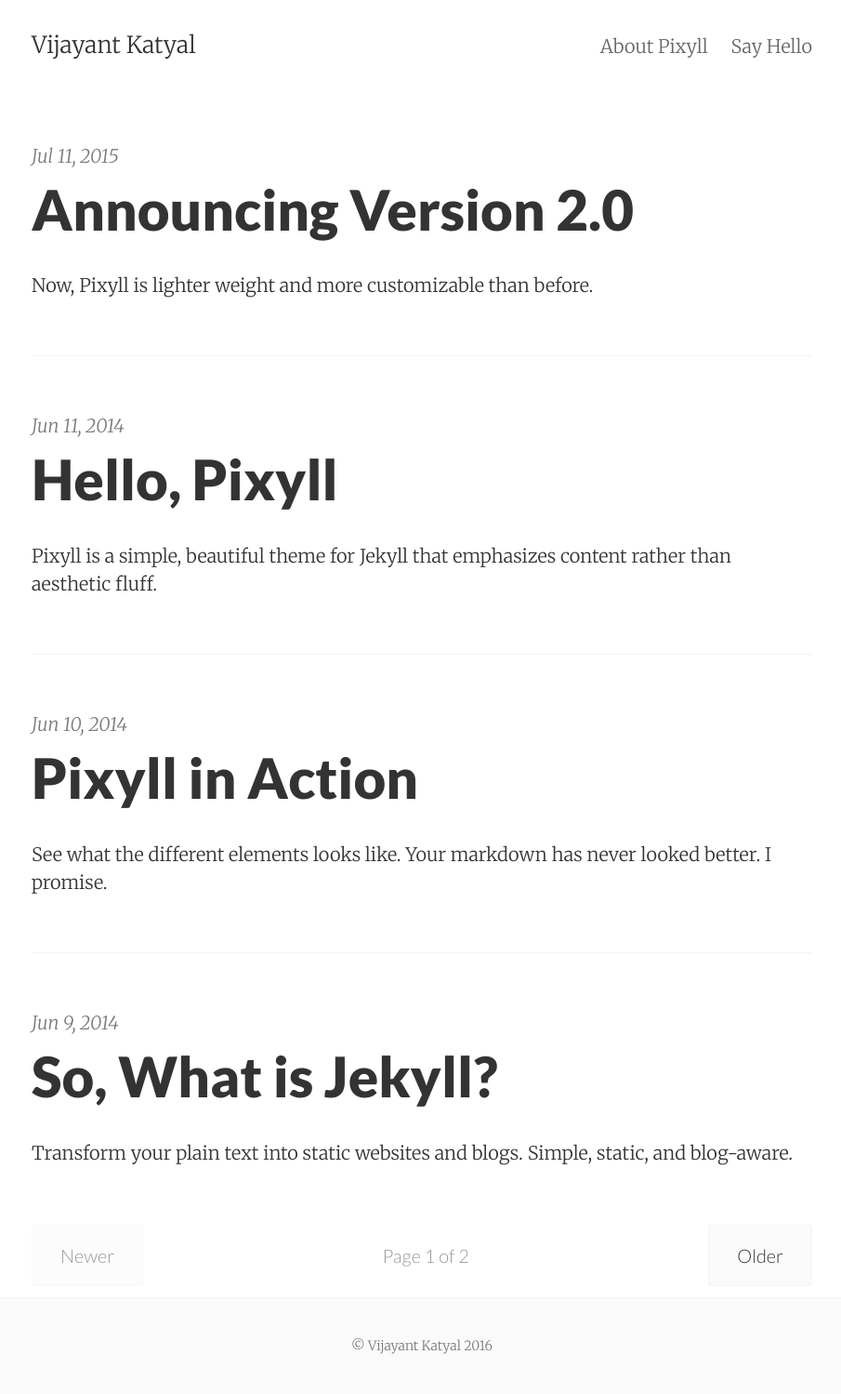
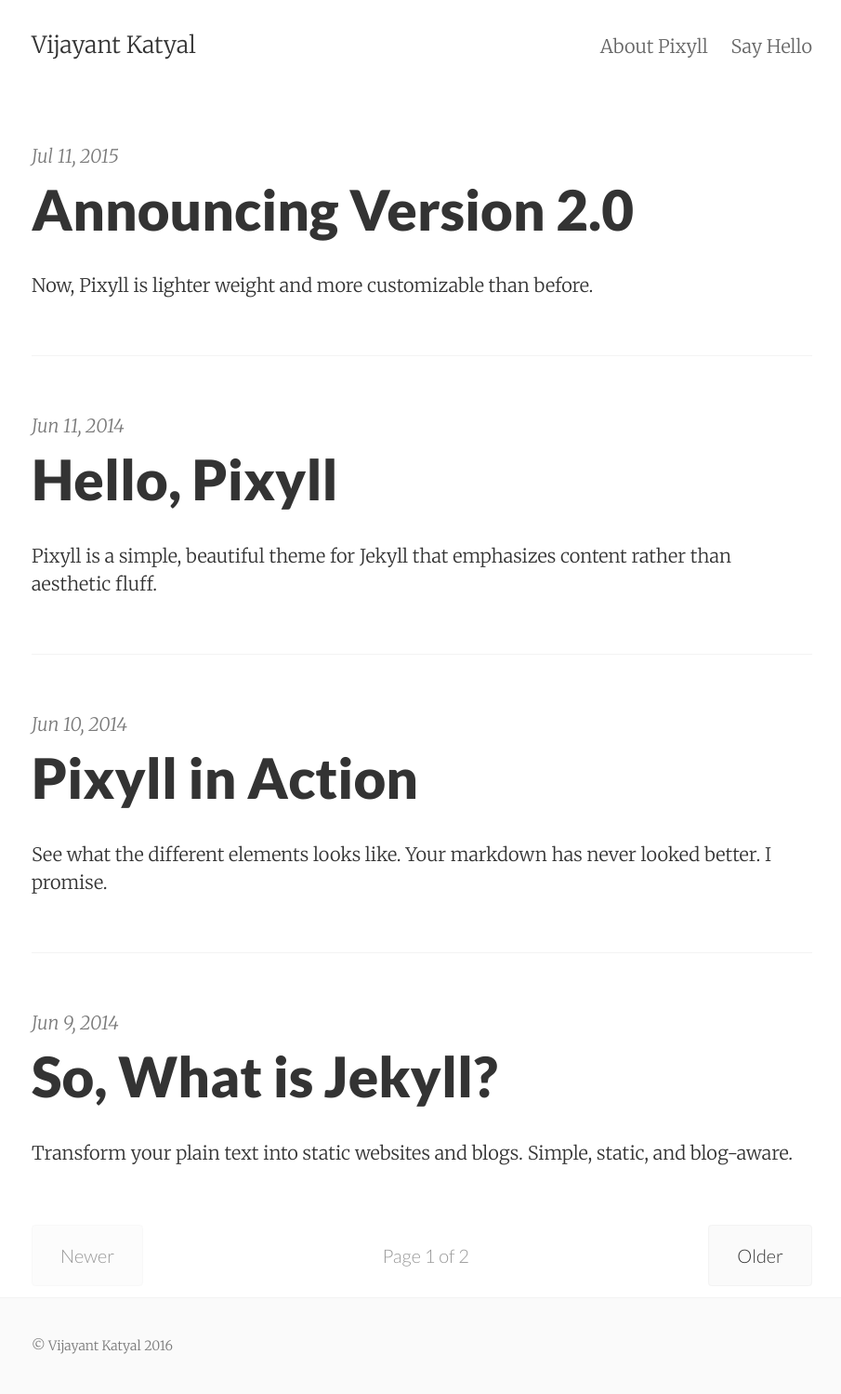
Before and after one commit to vijayantkatyal/vijayantkatyal.github.io, a Jekyll site: the page built from index.html, in a window 1280 px wide. Shown: the whole page at 93% size, without its empty margins (186-1091 px from the left). Built offline with Jekyll 4.4.1, drawn with Linux system fonts in a browser that asks for light colours; the list of posts is cut into pages by our own code.

Commit message:
Footer Changes

```diff
--- a/_includes/footer.html
+++ b/_includes/footer.html
@@ -1,4 +1,4 @@
-<footer class="center">
+<footer>
   <div class="measure">
     <small>
       &copy; Vijayant Katyal 2016
--- a/_layouts/post.html
+++ b/_layouts/post.html
@@ -13,13 +13,13 @@ layout: default
   {% if page.update_date %}
     <span class="post-meta">{{ site.text.post.updated }}: {{ page.update_date | date: site.date_format }}</span><br>
   {% endif %}
-  <span class="post-meta small">
+  <!--<span class="post-meta small">
   {% if page.minutes %}
     {{ page.minutes }} {{ site.text.post.minute_read }}
   {% else %}
     {{ minutes }} {{ site.text.post.minute_read }}
   {% endif %}
-  </span>
+  </span>-->
 </div>
 
 <article class="post-content">
--- a/_sass/_footer.scss
+++ b/_sass/_footer.scss
@@ -25,5 +25,5 @@ footer {
   font-size: $footer-font-size;
   font-weight: $footer-font-weight;
   padding: $footer-padding;
-  text-align: center;
+  // text-align: center;
 }
```
